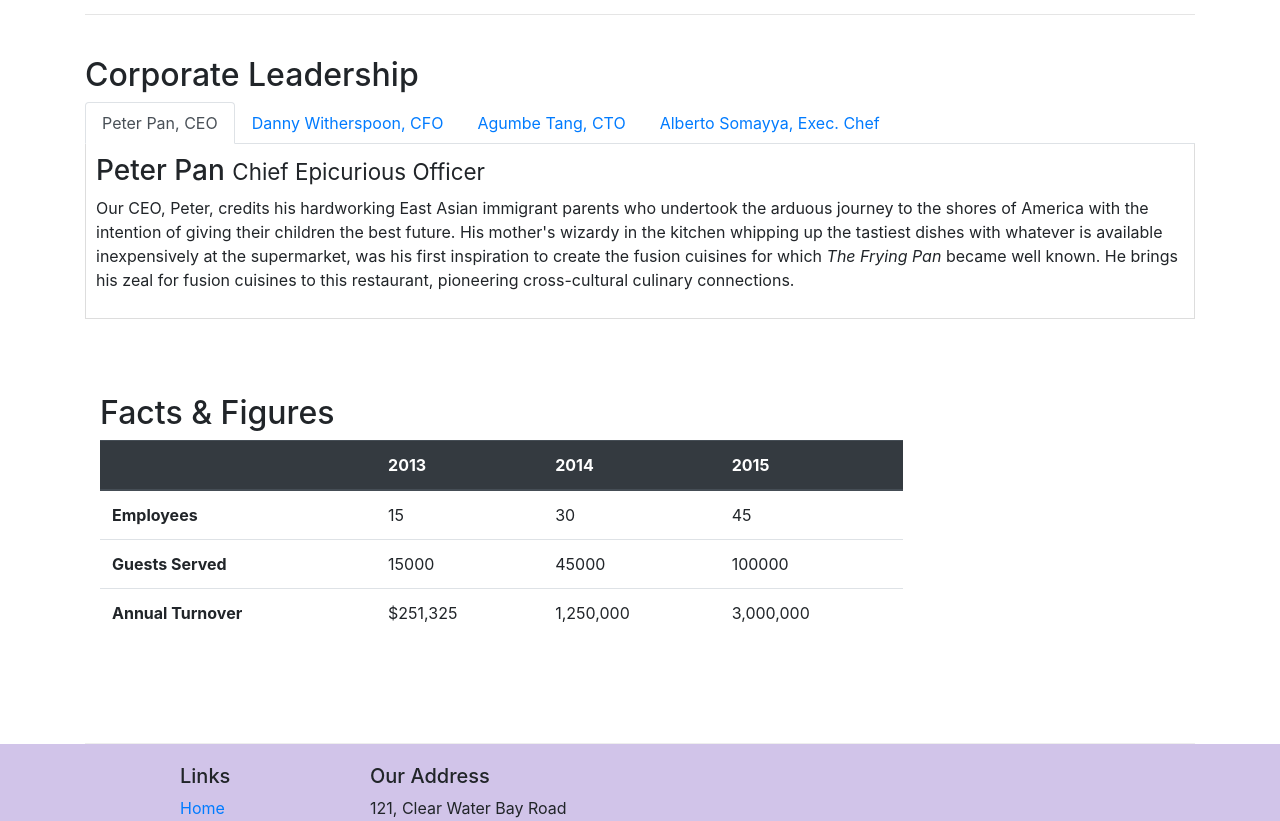
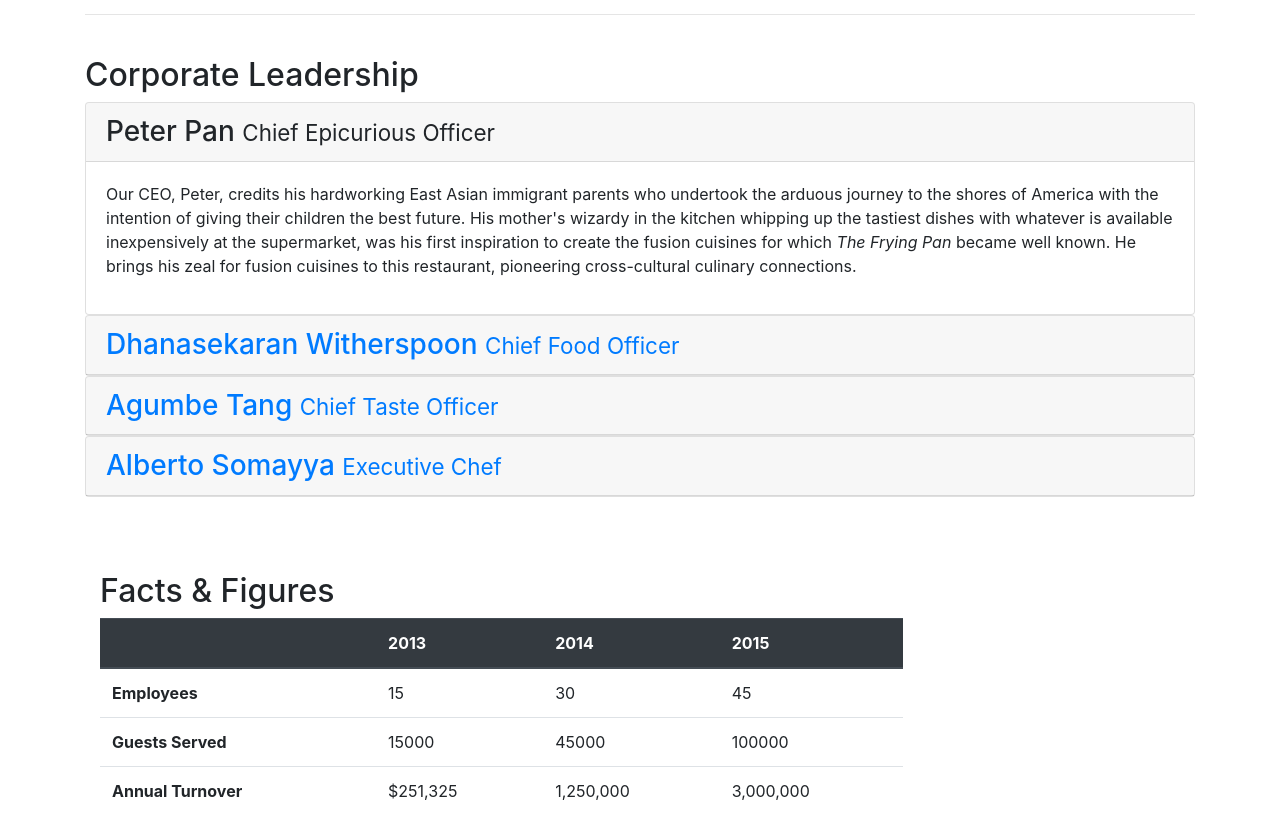
Before and after one commit to YTeyfik/Intro.-Bootstrap, a website: page aboutus.html in a window 1280 px wide. Shown: the part 933-1754 px from the top of the page. Drawn offline with nearby package versions, Linux system fonts and the light colour scheme.

Commit message:
accordion

```diff
--- a/aboutus.html
+++ b/aboutus.html
@@ -100,36 +100,63 @@
         <div class="row">
             <div class="col-12 leader">
                 <h2>Corporate Leadership</h2>
-                <ul class="nav nav-tabs">
-                    <li class="nav-item">
-                        <a href="#peter" class="nav-link active" role="tab" data-toggle="tab">Peter Pan, CEO</a>
-                    </li>
-                    <li class="nav-item">
-                        <a href="#danny" class="nav-link" role="tab" data-toggle="tab">Danny Witherspoon, CFO</a>
-                    </li>
-                    <li class="nav-item">
-                        <a href="#agumbe" class="nav-link" role="tab" data-toggle="tab">Agumbe Tang, CTO</a>
-                    </li>
-                    <li class="nav-item">
-                        <a href="#alberto" class="nav-link" role="tab" data-toggle="tab">Alberto Somayya, Exec. Chef</a>
-                    </li>
-                </ul>
-                <div class="tab-content">
-                    <div role="tabpanel" class="tab-pane fade show active" id="peter">
-                        <h3>Peter Pan <small>Chief Epicurious Officer</small></h3>
+
+                <div id="accordion">
+                    <div class="card">
+                        <div class="card-header" role="tab" id="peterhead">
+                        <h3 class="mb-0">
+                            <a data-toggle="collapse" data-target="#peter">
+                            Peter Pan <small>Chief Epicurious Officer</small>
+                            </a>
+                        </h3>
+                        </div>
+                        <div class="collapse show" id="peter" data-parent="#accordion">
+                            <div class="card-body">
                                 <p class="d-none d-sm-block">Our CEO, Peter, credits his hardworking East Asian immigrant parents who undertook the arduous journey to the shores of America with the intention of giving their children the best future. His mother's wizardy in the kitchen whipping up the tastiest dishes with whatever is available inexpensively at the supermarket, was his first inspiration to create the fusion cuisines for which <em>The Frying Pan</em> became well known. He brings his zeal for fusion cuisines to this restaurant, pioneering cross-cultural culinary connections.</p>
                             </div>
-                    <div role="tabpanel" class="tab-pane fade  " id="danny">
-                        <h3>Dhanasekaran Witherspoon <small>Chief Food Officer</small></h3>
+                        </div>
+                    </div>
+                    <div class="card">
+                        <div class="card-header" role="tab" id="dannyhead">
+                            <h3 class="mb-0">
+                                <a class="collapsed" data-toggle="collapse" data-target="#danny">
+                                Dhanasekaran Witherspoon <small>Chief Food Officer</small>
+                                </a>
+                            </h3>
+                        </div>
+                        <div class="collapse" id="danny" data-parent="#accordion">
+                            <div class="card-body">
                                 <p class="d-none d-sm-block">Our CFO, Danny, as he is affectionately referred to by his colleagues, comes from a long established family tradition in farming and produce. His experiences growing up on a farm in the Australian outback gave him great appreciation for varieties of food sources. As he puts it in his own words, <em>Everything that runs, wins, and everything that stays, pays!</em></p>
                             </div>
-                    <div role="tabpanel" class="tab-pane fade " id="agumbe">
-                        <h3>Agumbe Tang <small>Chief Taste Officer</small></h3>
+                        </div>
+                    </div>
+                    <div class="card">
+                        <div class="card-header" role="tab" id="agumbehead">
+                            <h3 class="mb-0">
+                                <a class="collapsed" data-toggle="collapse" data-target="#agumbe">
+                                Agumbe Tang <small>Chief Taste Officer</small>
+                                </a>
+                            </h3>
+                        </div>
+                        <div class="collapse" id="agumbe" data-parent="#accordion">
+                            <div class="card-body">
                                 <p class="d-none d-sm-block">Blessed with the most discerning gustatory sense, Agumbe, our CTO, personally ensures that every dish that we serve meets his exacting tastes. Our chefs dread the tongue lashing that ensues if their dish does not meet his exacting standards. He lives by his motto, <em>You click only if you survive my lick.</em></p>
                             </div>
-                    <div role="tabpanel" class="tab-pane fade" id="alberto">
-                        <h3>Alberto Somayya <small>Executive Chef</small></h3>
+                        </div>
+                    </div>
+                    <div class="card">
+                        <div class="card-header" role="tab" id="albertohead">
+                            <h3 class="mb-0">
+                                <a class="collapsed" data-toggle="collapse" data-target="#alberto">
+                                Alberto Somayya <small>Executive Chef</small>
+                                </a>
+                            </h3>
+                        </div>
+                        <div class="collapse" id="alberto" data-parent="#accordion">
+                            <div class="card-body">
                                 <p class="d-none d-sm-block">Award winning three-star Michelin chef with wide International experience having worked closely with whos-who in the culinary world, he specializes in creating mouthwatering Indo-Italian fusion experiences. He says, <em>Put together the cuisines from the two craziest cultures, and you get a winning hit! Amma Mia!</em></p>
+                            </div>
+                        </div>
                     </div>
                 </div>
             </div>
```
Lines whose indentation alone changed are shown as unchanged.
